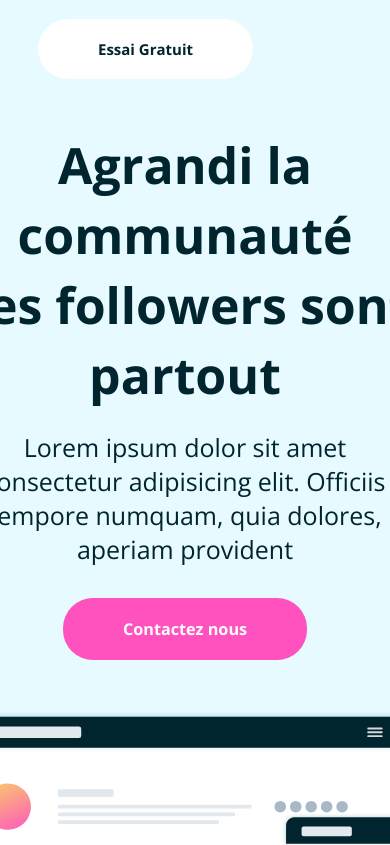
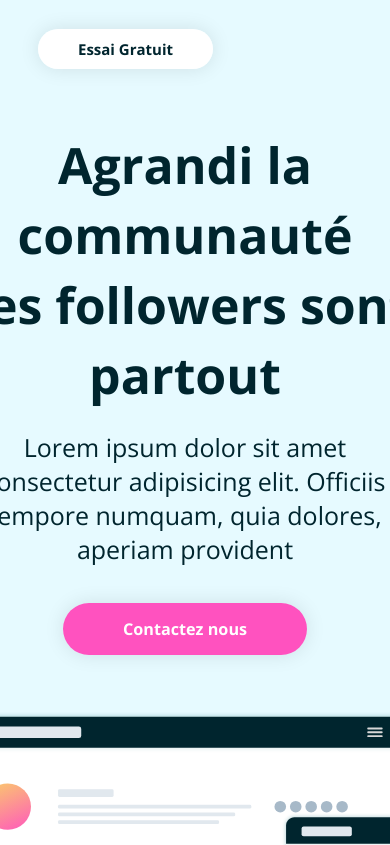
Before and after one commit to Anassifi/Sass-challenge, a website: page Atelier-ludique ( journée contre la montre)/index.html in a window 390 px wide. Shown: the top 845 px of the page. Drawn offline with nearby package versions, Linux system fonts and the light colour scheme.

Commit message:
Shadow added and modifications

```diff
--- a/Atelier-ludique ( journée contre la montre)/SASS/_header.scss
+++ b/Atelier-ludique ( journée contre la montre)/SASS/_header.scss
@@ -17,6 +17,8 @@
     padding: 10px 40px;
     font-weight: bold;
     background-color: #fff;
+    box-shadow: $main-box-shadoww;
+    transition: $trans-cubic;
 }
 
 .hero__btn--light {
--- a/Atelier-ludique ( journée contre la montre)/SASS/_mediaqr.scss
+++ b/Atelier-ludique ( journée contre la montre)/SASS/_mediaqr.scss
@@ -44,13 +44,15 @@
         /* color: #00252e; */
         text-decoration: none;
         border-radius: 30px;
-        padding: 20px 60px;
         font-weight: bold;
+        box-shadow: $main-box-shadoww;
+        transition: $trans-cubic;
 
         &--accent {
             font-size: .9em;
             color: #fff;
             background-color: #ff52bf;
+            padding: 15px 60px;
         }
     }
 
```
Also changed, not shown: Atelier-ludique ( journée contre la montre)/CSS/style.comp.css.
